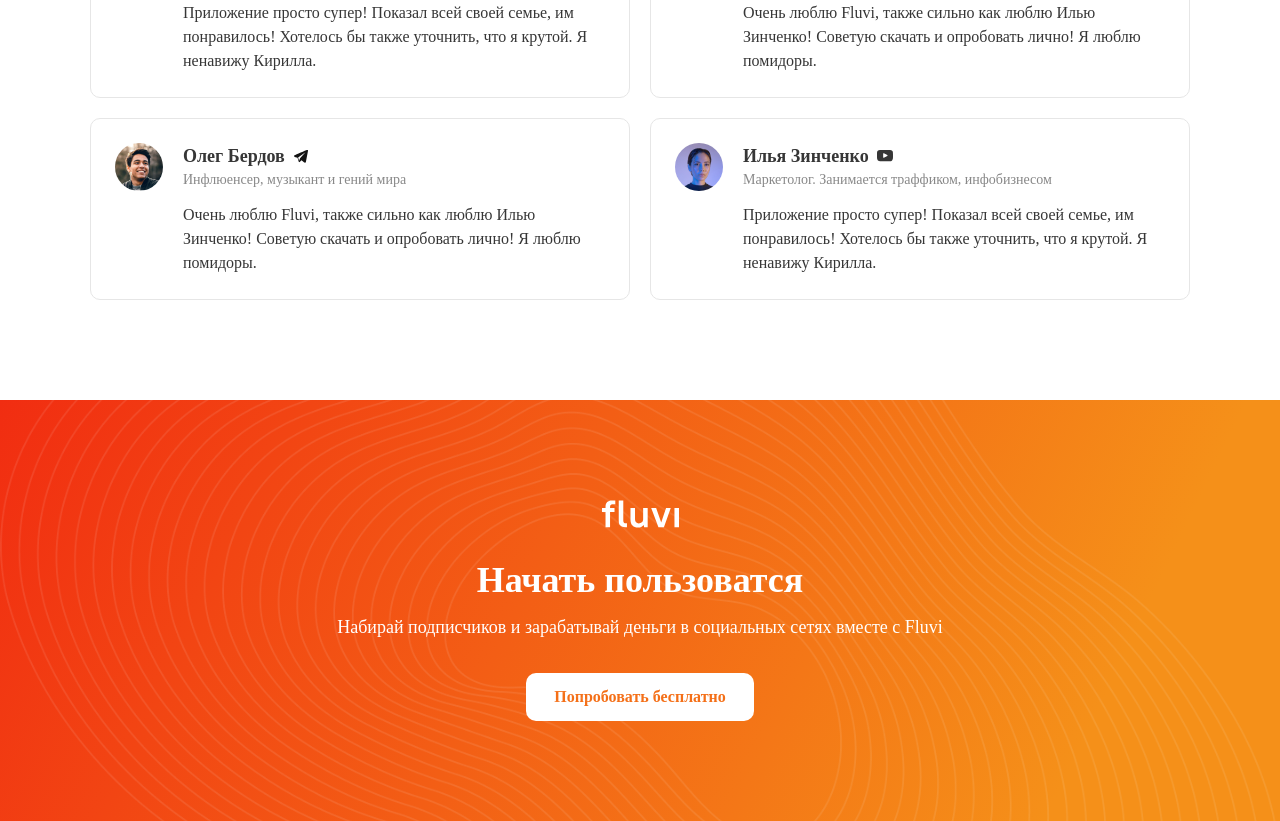
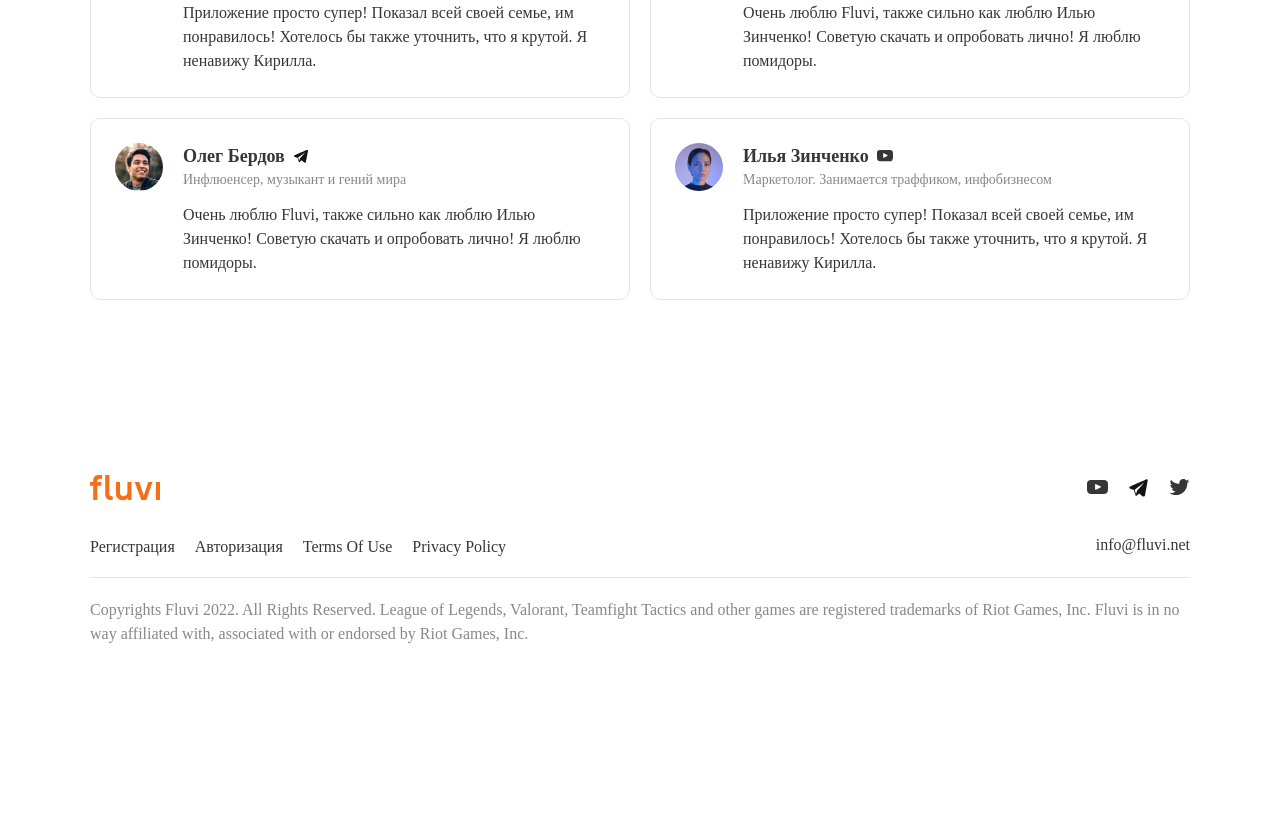
Before and after one commit to tarasnurko/fluvi-landing, a Next.js app: page / in a window 1280 px wide. Shown: the part 4340-5161 px from the top of the page. After the commit the page ends 5061 px from the top, so only its background shows below. Built offline with nearby package versions, Linux system fonts and the light colour scheme.

Commit message:
added footer

```diff
--- /dev/null
+++ b/epic/footer/component.tsx
@@ -0,0 +1,178 @@
+import Image, { ImageProps } from "next/image";
+import Link, { LinkProps } from "next/link";
+import styled from "styled-components";
+
+import { Container, VerticalContainer } from "@/common/container";
+
+import LogoSrc from "@/icons/logo-orange.svg";
+import YoutubeSrc from "@/icons/social/youtube.svg";
+import TelegramSrc from "@/icons/social/telegram.svg";
+import TwitterSrc from "@/icons/social/twitter.svg";
+
+const Wrapper = styled.section`
+  width: 100%;
+  padding: 75px 0;
+
+  background-color: var(--bg-primary);
+
+  @media (max-width: 576px) {
+    padding: 50px 0;
+  }
+`;
+
+const TopContainer = styled.div`
+  width: 100%;
+  display: flex;
+  align-items: center;
+  justify-content: space-between;
+`;
+
+const LogoImg = styled(Image)<ImageProps>`
+  width: 70px;
+  height: auto;
+
+  @media (max-width: 576px) {
+    width: 49px;
+  }
+`;
+
+const SocialsContainer = styled.div`
+  display: flex;
+  align-items: center;
+  gap: 20px;
+`;
+
+const SocialImgWrapper = styled(Link)<LinkProps>`
+  display: flex;
+  align-items: center;
+`;
+
+const SocialImg = styled(Image)<ImageProps>`
+  width: 21px;
+  height: auto;
+
+  @media (max-width: 576px) {
+    width: 16px;
+  }
+`;
+
+const BottomContainer = styled.div`
+  width: 100%;
+  display: flex;
+  flex-direction: column;
+  gap: 20px;
+`;
+
+const InfoContainer = styled.div`
+  width: 100%;
+  display: flex;
+  justify-content: space-between;
+  align-items: flex-end;
+`;
+
+const Divider = styled.div`
+  width: 100%;
+  height: 1px;
+  background-color: var(--color-gray);
+`;
+
+const LinksContainer = styled.div`
+  display: grid;
+  grid-template-columns: repeat(4, max-content);
+  gap: 20px;
+
+  @media (max-width: 768px) {
+    grid-template-columns: repeat(2, max-content);
+    gap: 24px;
+  }
+`;
+
+const PageLink = styled(Link)<LinkProps>`
+  font-weight: 500;
+  font-size: 16px;
+  line-height: 20px;
+  color: var(--text-dark-secondary);
+
+  &:hover {
+    text-decoration: underline;
+  }
+
+  @media (max-width: 576px) {
+    font-size: 12px;
+    line-height: 15px;
+  }
+`;
+
+const MailLink = styled(Link)<LinkProps>`
+  font-weight: 400;
+  font-size: 16px;
+  line-height: 150%;
+  color: var(--text-dark-secondary);
+
+  @media (max-width: 576px) {
+    font-size: 12px;
+  }
+`;
+
+const Copyright = styled.p`
+  width: 100%;
+  font-weight: 400;
+  font-size: 16px;
+  line-height: 150%;
+  color: var(--text-light-primary);
+
+  @media (max-width: 576px) {
+    font-size: 12px;
+  }
+`;
+
+const Component = () => {
+  return (
+    <Wrapper>
+      <Container>
+        <VerticalContainer gap={8}>
+          <TopContainer>
+            <LogoImg src={LogoSrc} alt="logo" />
+            <SocialsContainer>
+              <SocialImgWrapper href="#">
+                <SocialImg src={YoutubeSrc} alt="fluvi-youtube" />
+              </SocialImgWrapper>
+              <SocialImgWrapper href="#">
+                <SocialImg src={TelegramSrc} alt="fluvi-telegram" />
+              </SocialImgWrapper>
+              <SocialImgWrapper href="#">
+                <SocialImg src={TwitterSrc} alt="fluvi-twitter" />
+              </SocialImgWrapper>
+            </SocialsContainer>
+          </TopContainer>
+          <BottomContainer>
+            <InfoContainer>
+              <LinksContainer>
+                <PageLink href="#">Регистрация</PageLink>
+                <PageLink href="#">Авторизация</PageLink>
+                <PageLink href="#">Terms Of Use</PageLink>
+                <PageLink href="#">Privacy Policy</PageLink>
+              </LinksContainer>
+              <MailLink
+                target="_top"
+                rel="nofollow"
+                href="mailto:tarasnurko340@gmail.com"
+              >
+                info@fluvi.net
+              </MailLink>
+            </InfoContainer>
+            <Divider />
+            <Copyright>
+              Copyrights Fluvi 2022. All Rights Reserved. League of Legends,
+              Valorant, Teamfight Tactics and other games are registered
+              trademarks of Riot Games, Inc. Fluvi is in no way affiliated with,
+              associated with or endorsed by Riot Games, Inc.
+            </Copyright>
+          </BottomContainer>
+        </VerticalContainer>
+      </Container>
+    </Wrapper>
+  );
+};
+
+export default Component;
--- /dev/null
+++ b/epic/footer/index.tsx
@@ -0,0 +1 @@
+export { default as Footer } from "./component";
--- a/epic/section-reviews/component.tsx
+++ b/epic/section-reviews/component.tsx
@@ -162,7 +162,12 @@
             <ReviewBlock>
               <VerticalContainer gap={3} mbGap={4}>
                 <HorizontalContainer gap={5} mbGap={3}>
-                  <ReviewerImg src={Reviewer1Src} alt="reviewer-1" />
+                  <ReviewerImg
+                    src={Reviewer1Src}
+                    alt="reviewer-1"
+                    width={48}
+                    height={48}
+                  />
                   <VerticalContainer gap={2}>
                     <HorizontalContainer gap={2}>
                       <ReviewerName href="#">Илья Зинченко</ReviewerName>
@@ -184,7 +189,12 @@
             <ReviewBlock>
               <VerticalContainer gap={3} mbGap={4}>
                 <HorizontalContainer gap={5} mbGap={3}>
-                  <ReviewerImg src={Reviewer2Src} alt="reviewer-2" />
+                  <ReviewerImg
+                    src={Reviewer2Src}
+                    alt="reviewer-2"
+                    width={48}
+                    height={48}
+                  />
                   <VerticalContainer gap={2}>
                     <HorizontalContainer gap={2}>
                       <ReviewerName href="#">Олег Бердов</ReviewerName>
@@ -205,7 +215,12 @@
             <ReviewBlock>
               <VerticalContainer gap={3} mbGap={4}>
                 <HorizontalContainer gap={5} mbGap={3}>
-                  <ReviewerImg src={Reviewer2Src} alt="reviewer-2" />
+                  <ReviewerImg
+                    src={Reviewer2Src}
+                    alt="reviewer-2"
+                    width={48}
+                    height={48}
+                  />
                   <VerticalContainer gap={2}>
                     <HorizontalContainer gap={2}>
                       <ReviewerName href="#">Олег Бердов</ReviewerName>
@@ -225,7 +240,12 @@
             <ReviewBlock>
               <VerticalContainer gap={3} mbGap={4}>
                 <HorizontalContainer gap={5} mbGap={3}>
-                  <ReviewerImg src={Reviewer1Src} alt="reviewer-1" />
+                  <ReviewerImg
+                    src={Reviewer1Src}
+                    alt="reviewer-1"
+                    width={48}
+                    height={48}
+                  />
                   <VerticalContainer gap={2}>
                     <HorizontalContainer gap={2}>
                       <ReviewerName href="#">Илья Зинченко</ReviewerName>
@@ -246,7 +266,7 @@
           </ReviewsContainer>
         </VerticalContainer>
       </Container>
-      <LineImage src={LineSrc} alt="dashed-line-black" />
+      <LineImage src={LineSrc} alt="dashed-line-black" priority />
       <StarImage src={StarSrc} alt="star" />
     </Wrapper>
   );
--- a/epic/section-start/component.tsx
+++ b/epic/section-start/component.tsx
@@ -121,7 +121,7 @@
         </TextContainer>
         <LinkButton href="#">Попробовать бесплатно</LinkButton>
       </Container>
-      <BgLinesImg src={BgLinesSrc} alt="bg-lines" />
+      <BgLinesImg src={BgLinesSrc} alt="bg-lines" priority />
     </Wrapper>
   );
 };
--- a/next.config.js
+++ b/next.config.js
@@ -2,6 +2,10 @@
 const nextConfig = {
   reactStrictMode: true,
   swcMinify: true,
-}
+  compiler: {
+    // Enables the styled-components SWC transform
+    styledComponents: true,
+  },
+};
 
-module.exports = nextConfig
+module.exports = nextConfig;
--- a/pages/index.tsx
+++ b/pages/index.tsx
@@ -14,6 +14,7 @@
 import { QuestionsSection } from "@/epic/section-questions";
 import { ReviewsSection } from "@/epic/section-reviews";
 import { StartSection } from "@/epic/section-start";
+import { Footer } from "@/epic/footer";
 
 const Home: NextPage = () => {
   return (
@@ -27,7 +28,8 @@
       <UsageSection />
       <QuestionsSection />
       <ReviewsSection />
-      <StartSection />
+      {/* <StartSection /> */}
+      <Footer />
     </PageContainer>
   );
 };
```
Also changed, not shown: assets/icons/logo-orange.svg (added), assets/icons/social/twitter.svg (added).
